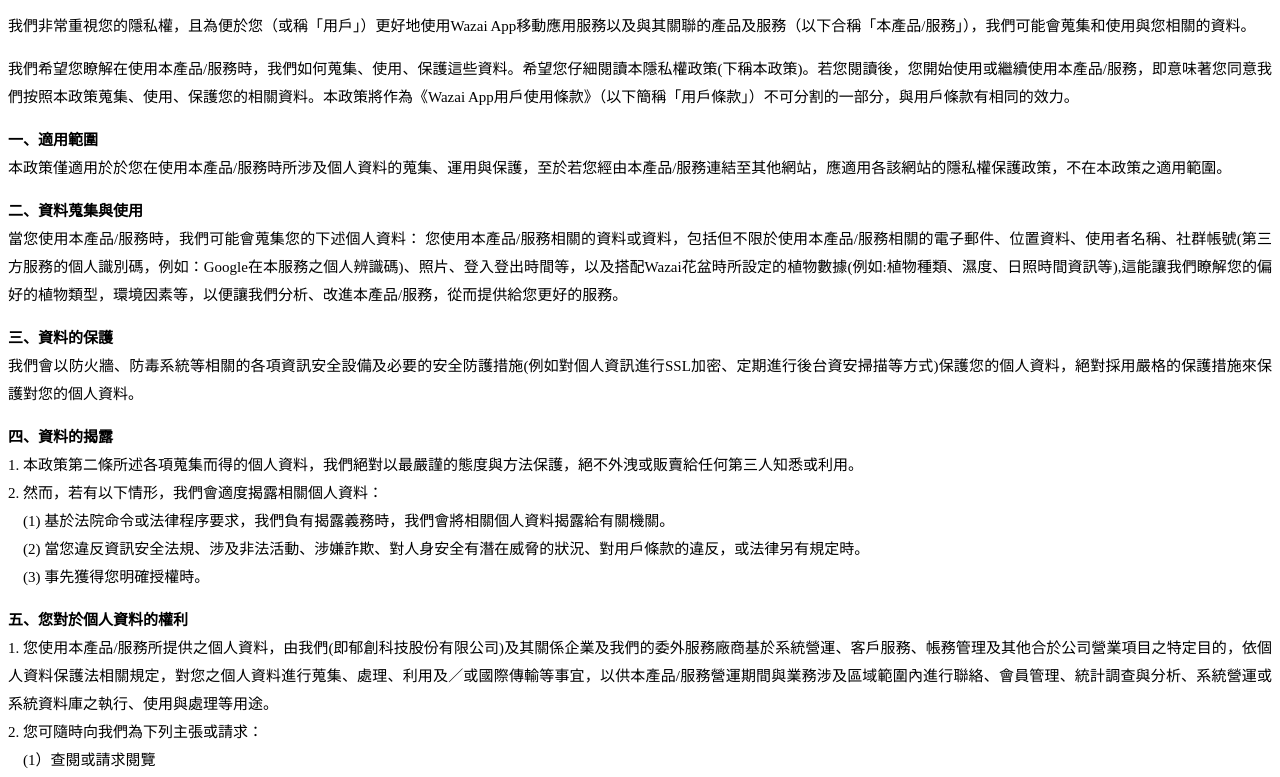
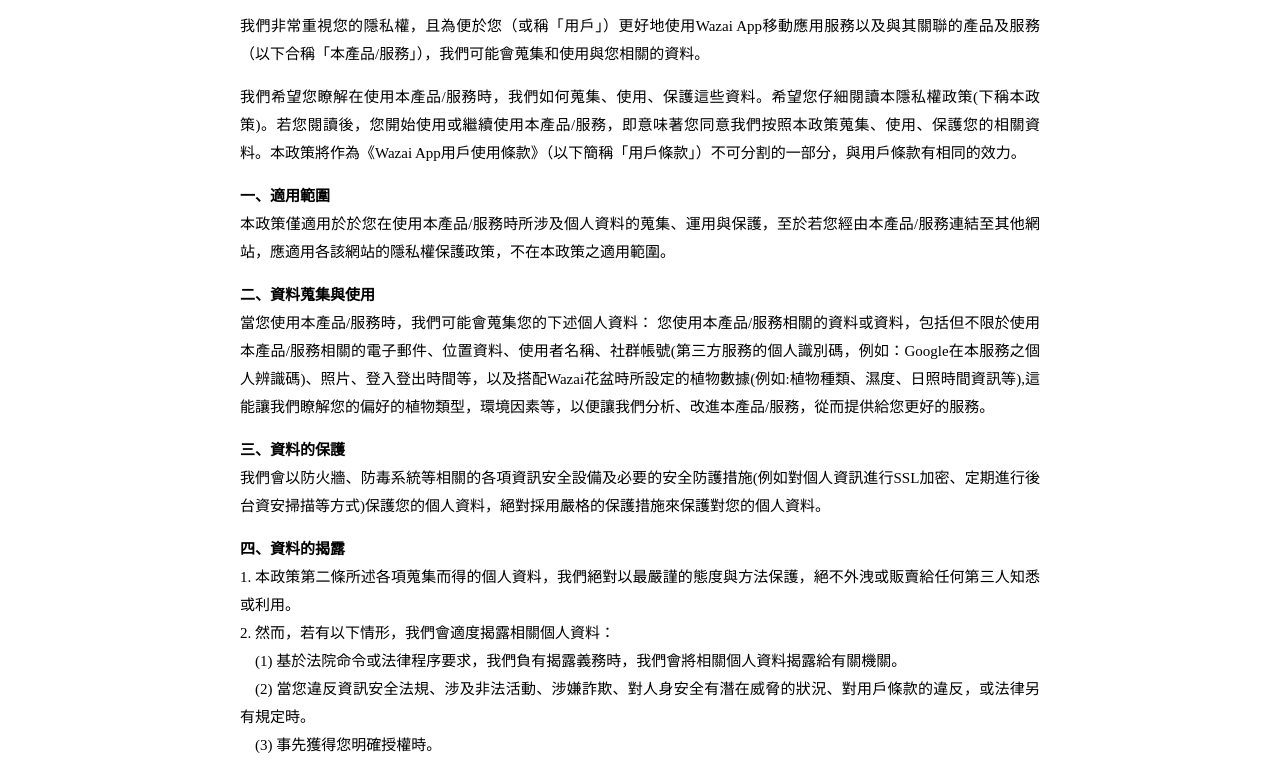
Before and after one commit to abilliant/abilliant.github.io, a plain HTML site: page privacy_wazai.html in a window 1280 px wide. Shown: the part 97-874 px from the top of the page. Drawn offline with Linux system fonts and the light colour scheme.

Commit message:
Add files via upload

```diff
--- a/privacy_wazai.html
+++ b/privacy_wazai.html
@@ -8,8 +8,7 @@
     </head>
     <body>
     <div class="container">
-        <div word-wrap="break-word">
-        <div style="border:0px gray solid;margin:0 auto;">
+        <div style="border:0px gray solid;width:800px;margin:0 auto;">
         <span style="line-height: 28px;font-size:15px;font-family:Microsoft JhengHei;text-align: justify;">
         <header>
             <table><br><p><span style="line-height: 20px;font-size:25px;font-family:Microsoft JhengHei">Wazai APP — 隱私權條款</span></p></table>
```
Also changed, not shown: termsofuse_wazai.html (+1 -2 lines).
